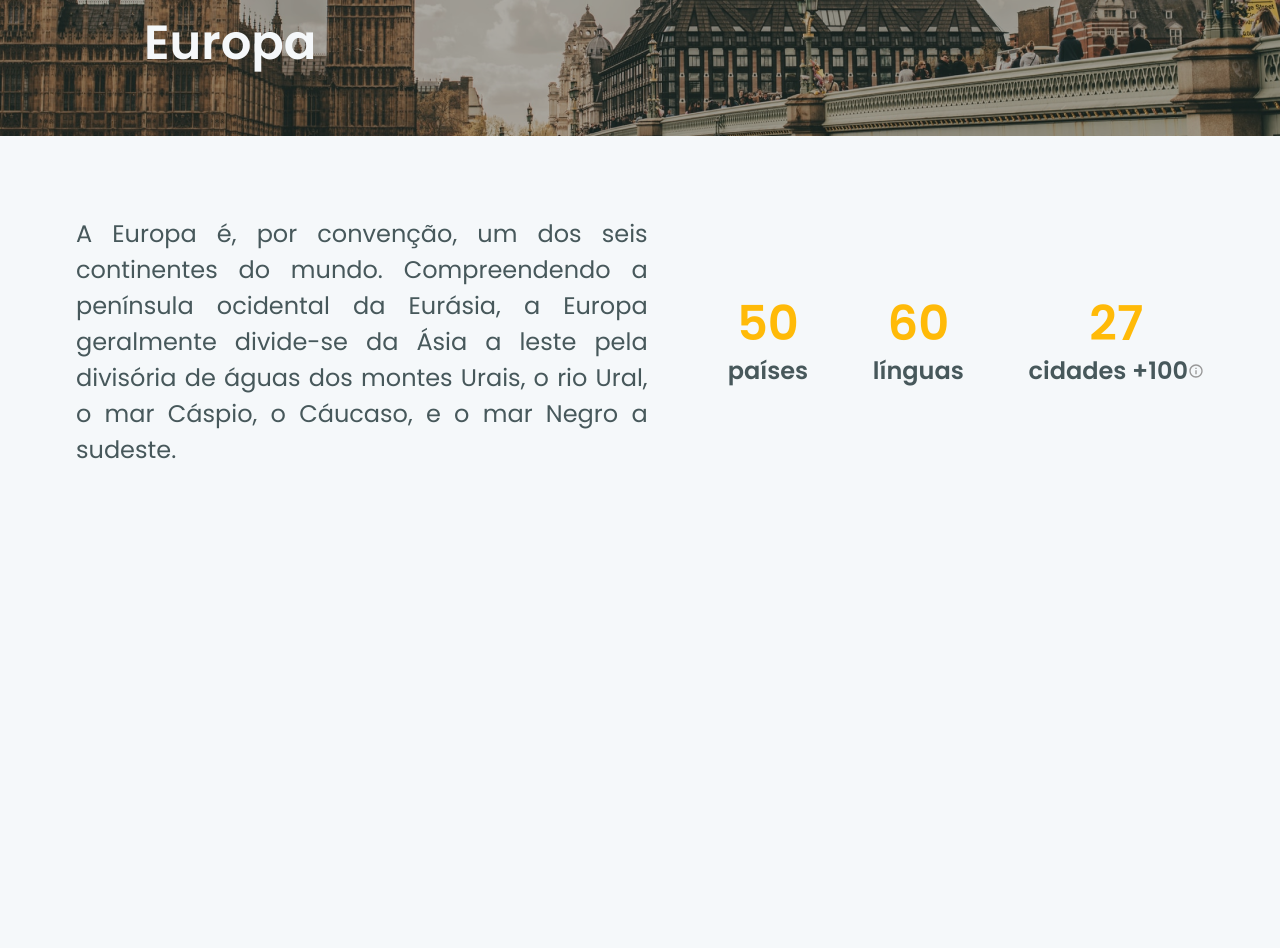
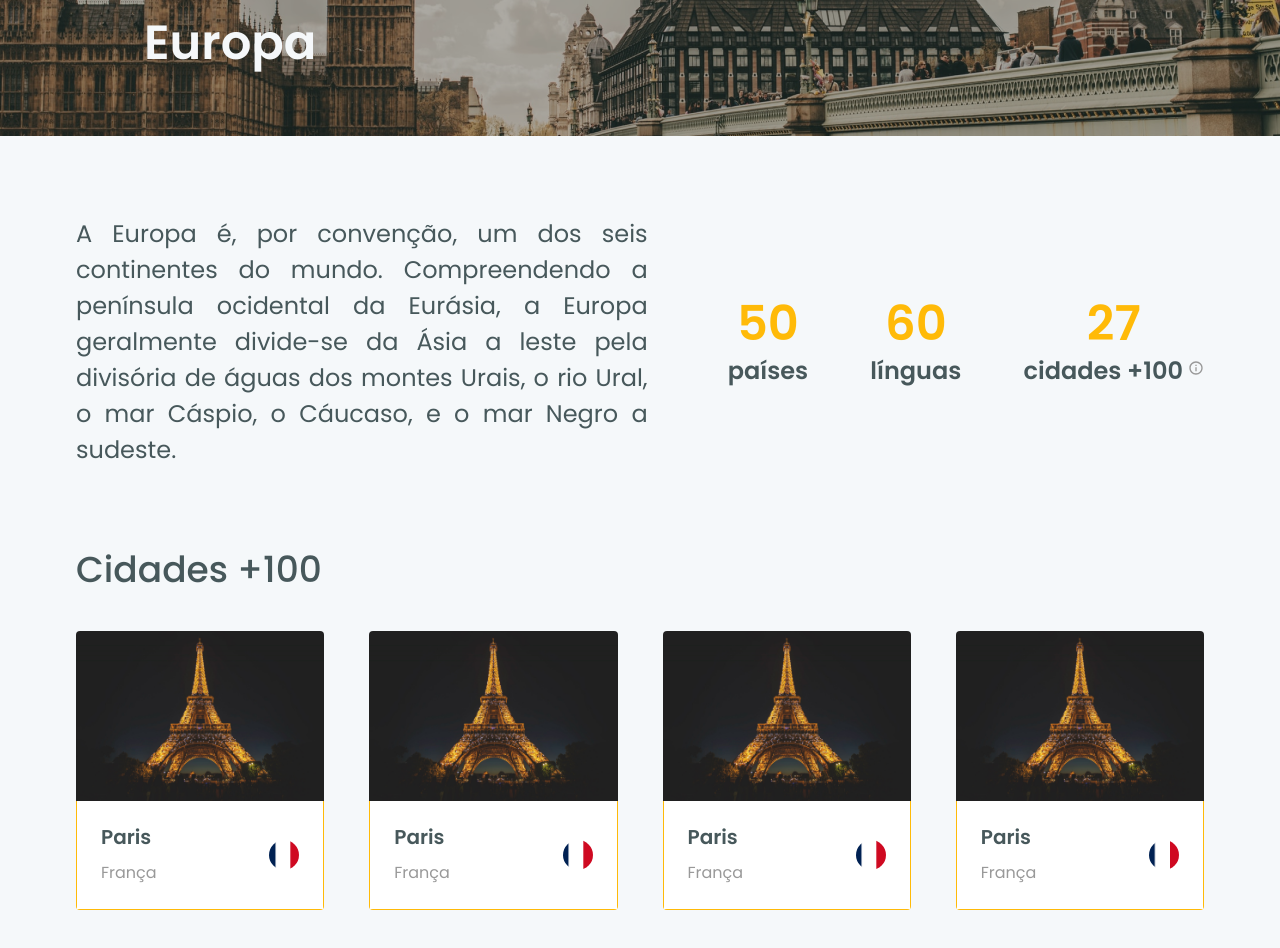
Before and after one commit to sampaiocode/ignite-reactjs-desafios, a Next.js app in the folder desafio-06-interface-com-chakra-ui/: page /continent/1 in a window 1280 px wide. Shown: the part 460-1408 px from the top of the page. Before the commit the page ends 1008 px from the top, so only its background shows below. Built offline with nearby package versions, Linux system fonts and the light colour scheme.

Commit message:
feat: add o componente Cities - desafio 06

```diff
--- /dev/null
+++ b/desafio-06-interface-com-chakra-ui/src/components/Cities/City.tsx
@@ -0,0 +1,30 @@
+import { Box, Flex, Heading, Text, Image } from '@chakra-ui/react';
+
+export function City() {
+  return (
+    <Box overflow="hidden" borderRadius="4px">
+      <Image src="/paris.jpg" h="170px" w="100%" />
+
+      <Flex
+        p="6"
+        bg="white"
+        border="1px"
+        borderColor="yellow.400"
+        borderTop="0"
+        align="center"
+        justify="space-between"
+      >
+        <Flex direction="column">
+          <Heading fontSize="xl" fontWeight="semibold">
+            Paris
+          </Heading>
+          <Text fontSize="md" color="gray.300" mt="3">
+            França
+          </Text>
+        </Flex>
+
+        <Image src="/france-flag.png" h="30px" w="30px" borderRadius="50%" objectFit="cover" />
+      </Flex>
+    </Box>
+  );
+}
--- /dev/null
+++ b/desafio-06-interface-com-chakra-ui/src/components/Cities/index.tsx
@@ -0,0 +1,18 @@
+import { Grid, Heading } from '@chakra-ui/react';
+import { City } from './City';
+
+export function Cities() {
+  return (
+    <>
+      <Heading fontSize="4xl" fontWeight="medium" mb="10">
+        Cidades +100
+      </Heading>
+      <Grid templateColumns="repeat(4, 1fr)" alignItems="center" justifyContent="center" gap="45px">
+        <City />
+        <City />
+        <City />
+        <City />
+      </Grid>
+    </>
+  );
+}
--- a/desafio-06-interface-com-chakra-ui/src/components/Infos/ButtonInfo.tsx
+++ b/desafio-06-interface-com-chakra-ui/src/components/Infos/ButtonInfo.tsx
@@ -1,27 +1,29 @@
-import * as Popover from '@chakra-ui/react';
 import { RiInformationLine } from 'react-icons/ri';
+import {
+  Popover,
+  PopoverTrigger,
+  Icon,
+  PopoverContent,
+  PopoverArrow,
+  PopoverCloseButton,
+  PopoverBody
+} from '@chakra-ui/react';
 
 export function ButtonInfo() {
   return (
-    <Popover.Popover>
-      <Popover.PopoverTrigger>
+    <Popover>
+      <PopoverTrigger>
         <span>
-          <Popover.Icon
-            as={RiInformationLine}
-            w="16px"
-            h="16px"
-            cursor="pointer"
-            color="gray.300"
-          />
+          <Icon as={RiInformationLine} w="16px" h="16px" cursor="pointer" color="gray.300" />
         </span>
-      </Popover.PopoverTrigger>
-      <Popover.PopoverContent bg="yellow.400" color="gray.600">
-        <Popover.PopoverArrow bg="yellow.400" />
-        <Popover.PopoverCloseButton />
-        <Popover.PopoverBody fontSize="lg" fontWeight="normal">
+      </PopoverTrigger>
+      <PopoverContent bg="yellow.400" color="gray.600">
+        <PopoverArrow bg="yellow.400" />
+        <PopoverCloseButton />
+        <PopoverBody fontSize="lg" fontWeight="normal">
           Paris, Europa, Chile, Canadá, China
-        </Popover.PopoverBody>
-      </Popover.PopoverContent>
-    </Popover.Popover>
+        </PopoverBody>
+      </PopoverContent>
+    </Popover>
   );
 }
--- a/desafio-06-interface-com-chakra-ui/src/components/Infos/index.tsx
+++ b/desafio-06-interface-com-chakra-ui/src/components/Infos/index.tsx
@@ -1,4 +1,16 @@
-import { Flex, Heading, Text } from '@chakra-ui/react';
+import {
+  Flex,
+  Heading,
+  Icon,
+  Popover,
+  PopoverArrow,
+  PopoverBody,
+  PopoverCloseButton,
+  PopoverContent,
+  PopoverTrigger,
+  Text
+} from '@chakra-ui/react';
+import { RiInformationLine } from 'react-icons/ri';
 import { ButtonInfo } from './ButtonInfo';
 
 export function Infos() {
@@ -26,10 +38,14 @@ export function Infos() {
         <Heading fontSize="5xl" fontWeight="semibold" color="yellow.400">
           27
         </Heading>
-        <Text fontSize="2xl" fontWeight="semibold" color="gray.600">
-          cidades +100
+
+        <Flex align="center" gap="5px">
+          <Text fontSize="2xl" fontWeight="semibold" color="gray.600">
+            cidades +100
+          </Text>
+
           <ButtonInfo />
-        </Text>
+        </Flex>
       </Flex>
     </Flex>
   );
--- a/desafio-06-interface-com-chakra-ui/src/pages/continent/[slug].tsx
+++ b/desafio-06-interface-com-chakra-ui/src/pages/continent/[slug].tsx
@@ -3,6 +3,7 @@ import { Flex, Grid, Text } from '@chakra-ui/react';
 import { ContinentBanner } from '../../components/ContinentBanner';
 import { Header } from '../../components/Header';
 import { Infos } from '../../components/Infos';
+import { Cities } from '../../components/Cities';
 
 export default function Continent() {
   return (
@@ -10,7 +11,7 @@ export default function Continent() {
       <Header />
       <ContinentBanner />
 
-      <Flex maxW="1160px" mx="auto" px="1rem" direction="column">
+      <Flex maxW="1160px" mx="auto" mb="10" px="1rem" direction="column">
         <Grid templateColumns="1.2fr 1fr" my="20" gap={20}>
           <Text fontSize="2xl" color="gray.600" textAlign="justify">
             A Europa é, por convenção, um dos seis continentes do mundo. Compreendendo a península
@@ -20,6 +21,8 @@ export default function Continent() {
 
           <Infos />
         </Grid>
+
+        <Cities />
       </Flex>
     </Flex>
   );
```
Also changed, not shown: desafio-06-interface-com-chakra-ui/public/france-flag.png (added), desafio-06-interface-com-chakra-ui/public/paris.jpg (added).
